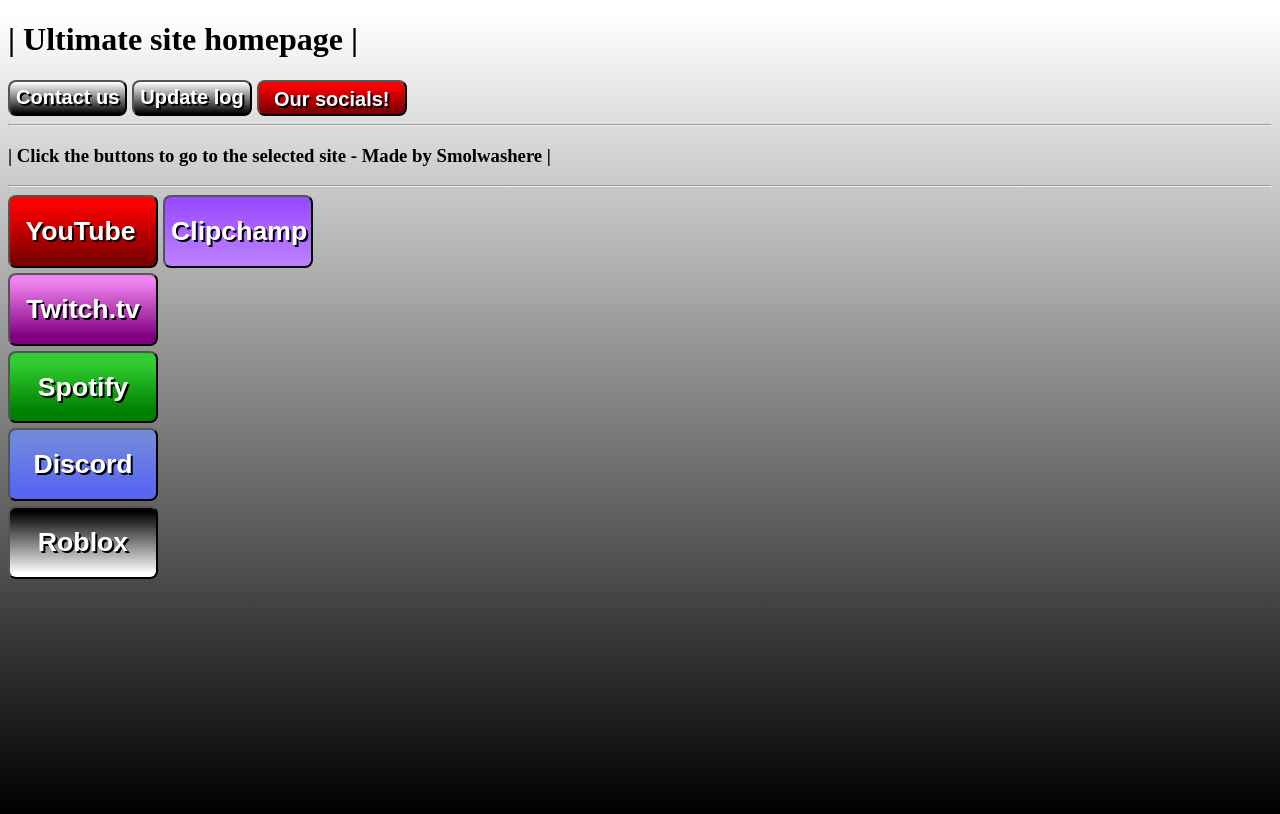
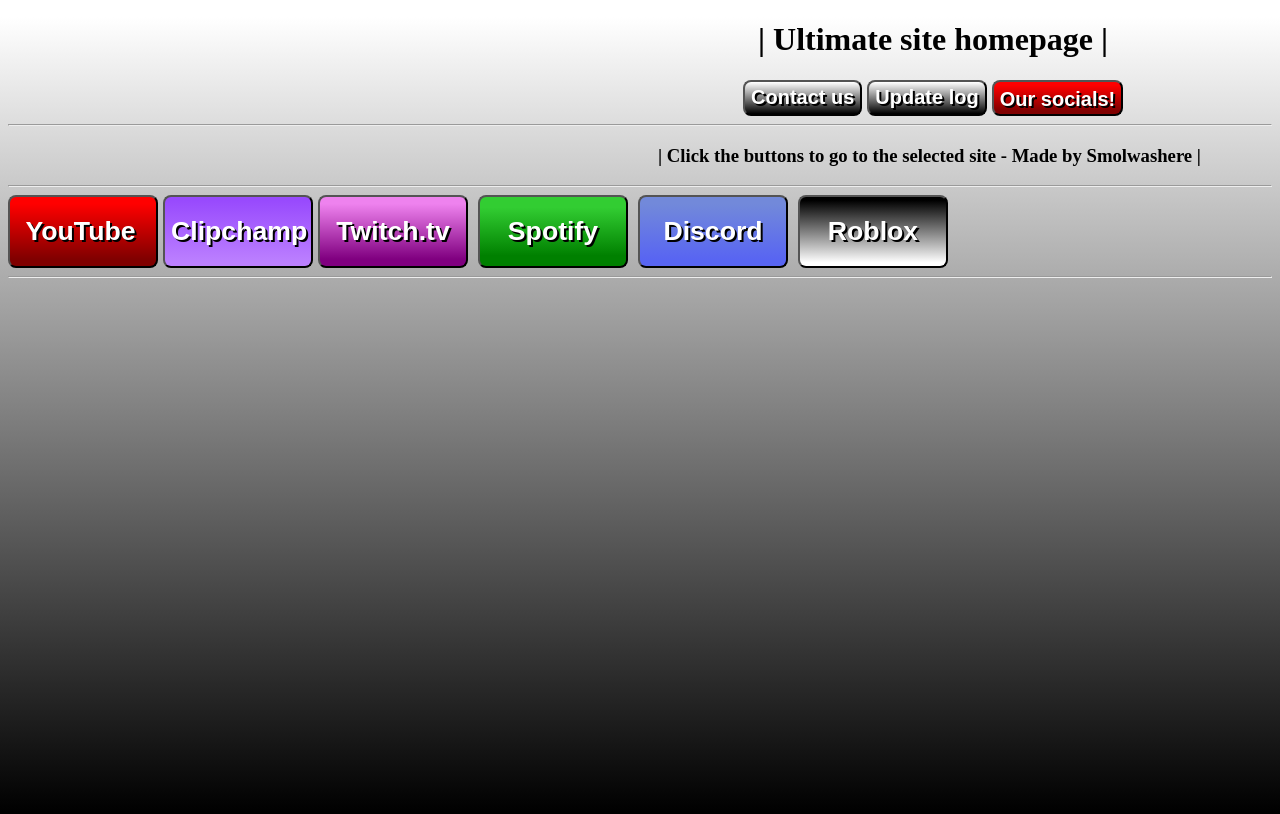
Before and after one commit to Smolwashere/Smolwashere.github.io, a plain HTML site: page index.html in a window 1280 px wide. Drawn offline with Linux system fonts and the light colour scheme; a script that the page names is missing.

Commit message:
Add files via upload

```diff
--- a/index.html
+++ b/index.html
@@ -4,7 +4,7 @@
   <head>
     <meta charset="UTF-8">
     <title>Ultimate site homepage</title>
-    <meta name="viewport" content="width=device-width, initial-scale=1.0"><link rel="stylesheet" href="style.css">
+    <meta name="viewport" content="width=device-width, initial-scale=1.0"><link rel="stylesheet" href="/style.css">
   </head>
 
   <body>
@@ -23,9 +23,8 @@
 </button>
 </a>
 </div>
-
 <hr>
-<h3>| Click the buttons to go to the selected site - Made by Smolwashere |</h3>
+<h3 class="guide">| Click the buttons to go to the selected site - Made by Smolwashere |</h3>
 <hr>
 <div class="YC">
 <!-- YouTube link etc -->
@@ -44,7 +43,6 @@
     </h1>
   </button>
 </a>
-</div>
 <!-- Twitch -->
 <a href="https://www.twitch.tv" class="twitch">
   <button class="twitchbutton">
@@ -80,6 +78,8 @@
     </h1>
   </button>
 </a>
+</div>
+<hr>
     <script src="/script.js"></script>
   </body>
 
--- a/style.css
+++ b/style.css
@@ -15,7 +15,6 @@
 .SM {
   border-radius:8px;
   background: linear-gradient(red 10%, maroon 90%);
-  width:150px;
 }
 .socials {
   color:white;
@@ -26,7 +25,6 @@
 .twitchbutton {
   border-radius:8px;
   background: linear-gradient(violet 10%, purple 90%);
-  margin-top:5px;
   width:150px;
 }
 .twitchtext {
@@ -36,7 +34,6 @@
 .spotifybutton {
   border-radius:8px;
   background: linear-gradient(limegreen 15%, green 85%);
-  margin-top:5px;
   width:150px;
 }
 .spotifytext {
@@ -46,7 +43,6 @@
 .discordbutton {
   border-radius: 8px;
   background: linear-gradient(#7289DA 10%, #5865F2 90%);
-  margin-top: 5px;
   width:150px;
 }
 .discordtext {
@@ -77,7 +73,6 @@
   border-radius: 8px;
   background: linear-gradient(
     black 5%, white 95%);
-  margin-top: 5px;
   width:150px;
 }
 .robloxtext {
@@ -101,4 +96,11 @@
 .bar {
   display:flex;
   gap:5px;
+  margin-left:735px;
 }
+.toptext {
+  margin-left:750px;
+}
+.guide {
+  margin-left:650px;
+}
```
